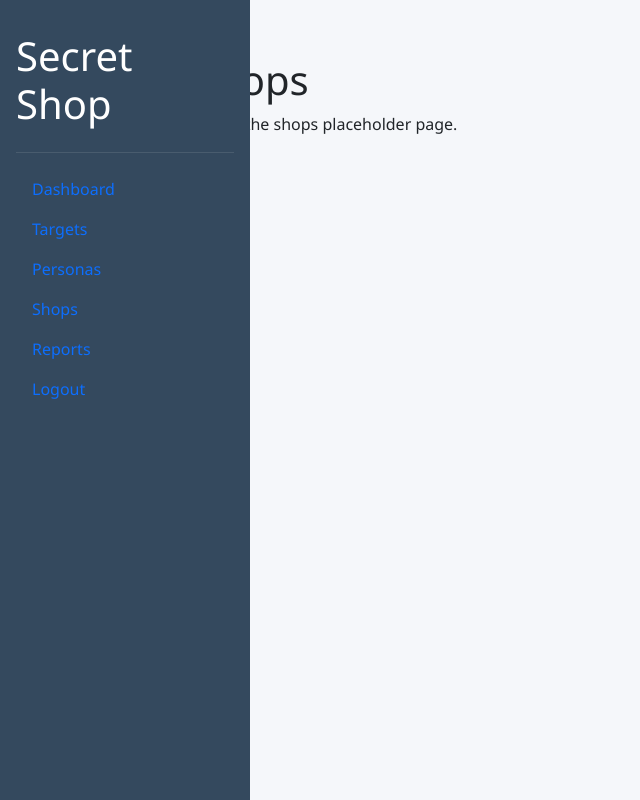
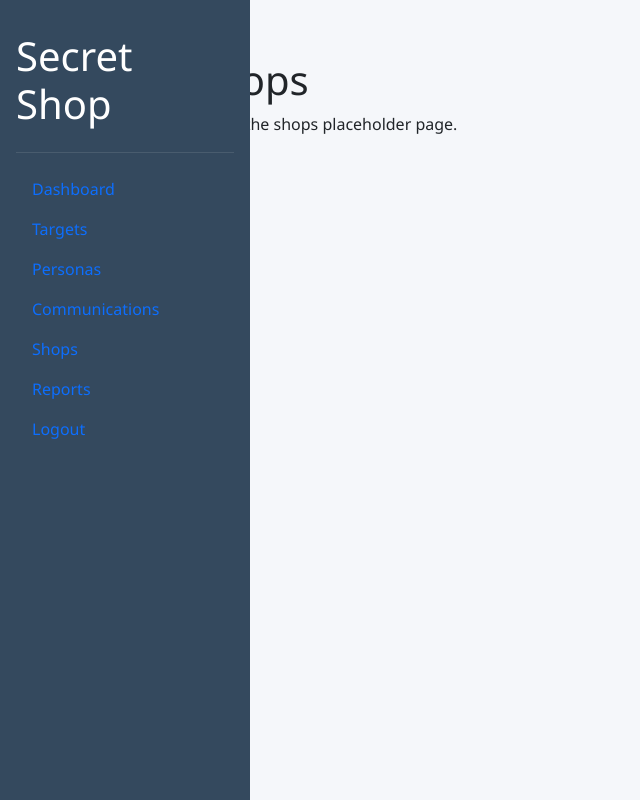
Before and after one commit to JacobTheis/secret-shopper, a Django app: page /shops/ in a window 1280 px wide. Shown: the whole page, without its empty margins (0-640 px from the left). Run offline with Django 5.2, Linux system fonts and the light colour scheme; the visitor is signed in with stand-in values (Sample User, id 1); parts of the project's set-up code (start-up, migrations or seed data) failed here and were passed over.

Commit message:
feat: Add communications placeholder page

```diff
--- /dev/null
+++ b/apps/communications/urls.py
@@ -0,0 +1,9 @@
+    from django.urls import path
+    from . import views
+
+    app_name = 'communications'
+
+    urlpatterns = [
+        path('', views.CommunicationsView.as_view(), name='index'),
+        # Add other communication-related URLs here
+    ]
--- a/config/urls.py
+++ b/config/urls.py
@@ -37,6 +37,7 @@ urlpatterns += [
     path("personas/", include("apps.personas.urls", namespace="personas")),
     path("dashboard/", include("apps.dashboard.urls", namespace="dashboard")),
     path("targets/", include("apps.targets.urls", namespace="targets")),
+    path("communications/", include("apps.communications.urls", namespace="communications")),
     path("shops/", include("apps.shops.urls", namespace="shops")),
     path("reports/", include("apps.reports.urls", namespace="reports")),
     # Redirect root to login page
--- a/templates/partials/navigation.html
+++ b/templates/partials/navigation.html
@@ -18,6 +18,11 @@
                 Personas
             </a>
         </li>
+        <li class="nav-item {% if request.resolver_match.app_name == 'communications' %}active{% endif %}">
+            <a class="nav-link" href="{% url 'communications:index' %}">
+                Communications
+            </a>
+        </li>
         <li class="nav-item {% if request.resolver_match.app_name == 'shops' %}active{% endif %}">
             <a class="nav-link" href="{% url 'shops:index' %}">
                 Shops
```
Also changed, not shown: apps/communications/views.py (+12 -0 lines), templates/communications/index.html (added, +17 -0 lines).
